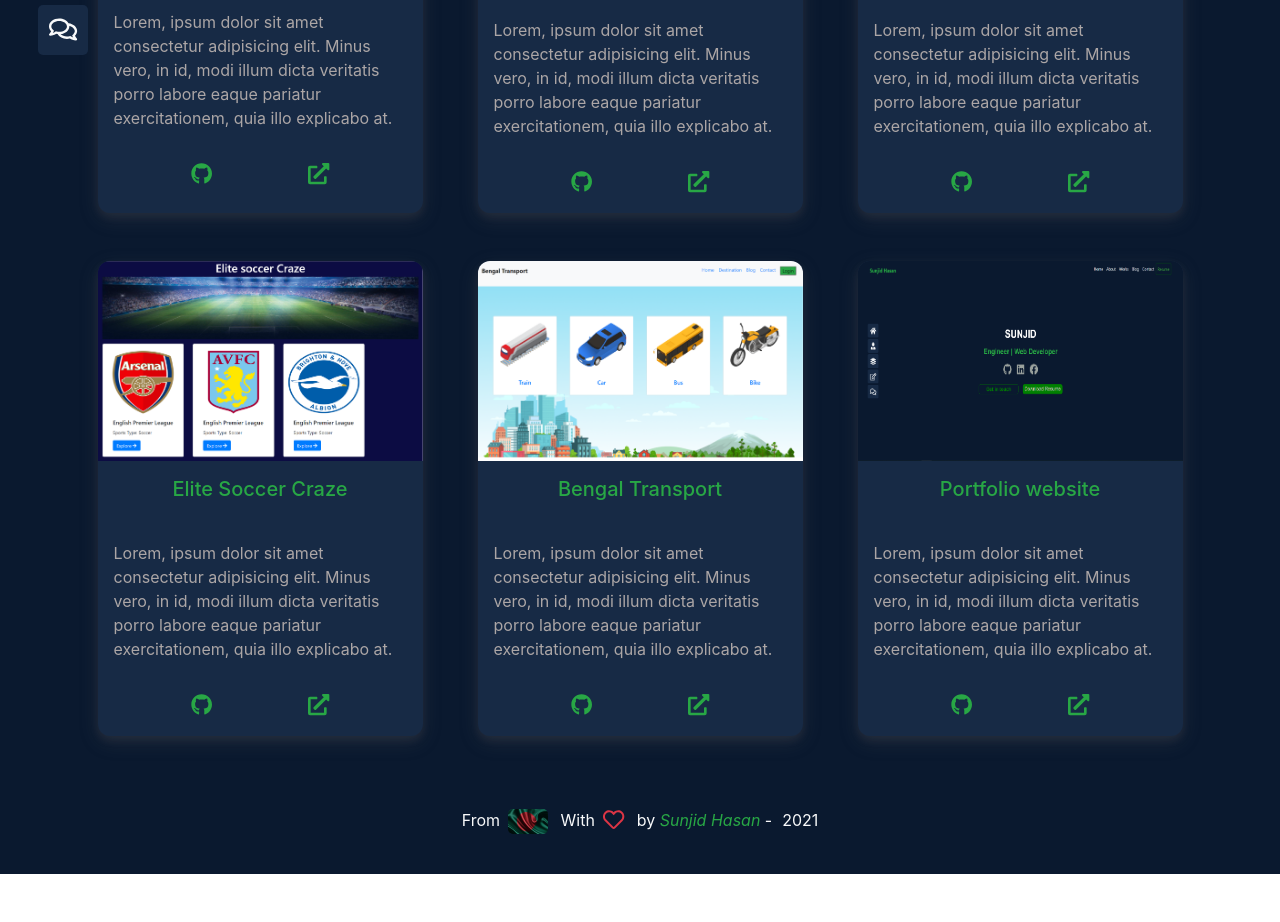
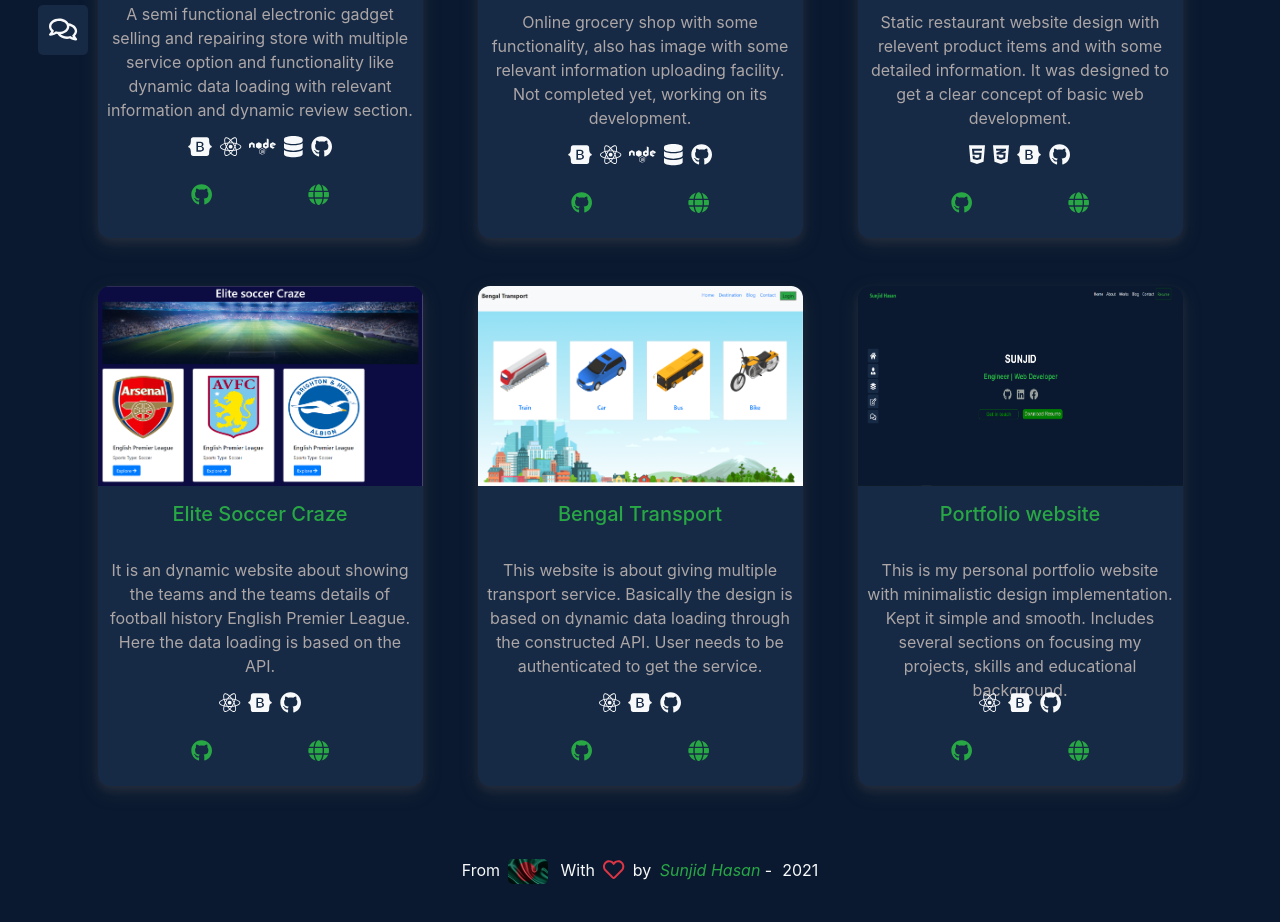
Before and after one commit to sunjid-git/sunjid-portfolio, a React (Create React App) app: page /works in a window 1280 px wide. Shown: the part 480-1402 px from the top of the page. Before the commit the page ends 1354 px from the top, so only its background shows below. Built offline with nearby package versions, Linux system fonts and the light colour scheme.

Commit message:
git is not working

```diff
--- a/src/Components/AboutMe/AboutMe.css
+++ b/src/Components/AboutMe/AboutMe.css
@@ -7,6 +7,7 @@
 }
 .textAbout{
     font-size: 20px;
+    color: rgb(213, 228, 230);
 }
 .aboutIcon{
     color: rgb(154, 161, 157);
--- a/src/Components/AboutMe/AboutMe.js
+++ b/src/Components/AboutMe/AboutMe.js
@@ -26,7 +26,7 @@ const AboutMe = () => {
                 </a>
             </div>
 
-            <p className="text-light textAbout">A self-taught software developer with a Bachelor's in  <br/> Computer Science and Engineering. Besides programming all day,  <br/> he has a passion for writing about himself in third person.</p>
+            <p className="textAbout">Hi, Glad to meet you... <br/> I am a self-taught front-end web developer with a Bachelor's <br/> in Computer Science and Engineering. I count myself as a continuous <br/> learner  and committed to developing myself with <br/>  trial, error and success in the way of my learning path... </p>
            </div>
 
             <div className=" d-flex justify-content-center">
--- a/src/Components/Contact/Contact.css
+++ b/src/Components/Contact/Contact.css
@@ -1,5 +1,5 @@
 .contact{
-    height: 100%;
+    height: 150%;
 }
 .sendMessage{
     background-color: #0A192F;
--- a/src/Components/FixedSideBar/FixedSideBar.js
+++ b/src/Components/FixedSideBar/FixedSideBar.js
@@ -1,7 +1,7 @@
 import React from 'react';
 import './FixedSideBar.css';
 import { FontAwesomeIcon } from '@fortawesome/react-fontawesome';
-import {faHome, faLayerGroup, faUserTie } from '@fortawesome/free-solid-svg-icons';
+import { faHome, faLayerGroup, faUserTie } from '@fortawesome/free-solid-svg-icons';
 import { faComments, faEdit } from '@fortawesome/free-regular-svg-icons';
 import { Link } from 'react-router-dom';
 const FixedSideBar = () => {
@@ -37,6 +37,9 @@ const FixedSideBar = () => {
                 <FontAwesomeIcon icon={faComments} className="sideIcon"/>
             </Link>
             </li>
+
+
+
         </ul>
     </div>
     );
--- a/src/Components/Shared/Footer/Footer.js
+++ b/src/Components/Shared/Footer/Footer.js
@@ -8,10 +8,10 @@ import { faHeart } from '@fortawesome/free-regular-svg-icons';
 
 const Footer = () => {
     return (
-        <div className="text-center background p-4">
+        <div className="text-center background p-4 footer">
             <p className="text-light">From<img className="bd ml-2 mr-2" src={bd} alt=""/> With
-            <FontAwesomeIcon icon={faHeart} className=" text-danger fa-lg ml-2 mr-2" /> by
-             <i className="text-success"> Sunjid Hasan</i> -
+            <FontAwesomeIcon icon={faHeart} className=" text-danger fa-lg ml-2 mr-1" /> by
+             <i className="text-success ml-1"> Sunjid Hasan</i> -
             <strong className="footerSpace"></strong>{(new Date()).getFullYear()}</p>
 
         </div>
--- a/src/Components/Works/Works.css
+++ b/src/Components/Works/Works.css
@@ -5,7 +5,7 @@
 }
 .projectCard{
     background-color: #172A45;
-    height: 475px;
+    height: 500px;
     width: 325px;
     border-radius:12px;
     color: rgb(172, 166, 166);
@@ -17,3 +17,7 @@
     transition: .5s ease-out;
     box-shadow: 0 4px 8px 0 rgba(117, 105, 105, 0.2), 0 6px 20px 0 rgba(124, 112, 112, 0.19);
 }
+
+.projectDesc{
+    height:125px;
+}
--- a/src/Components/Works/Works.js
+++ b/src/Components/Works/Works.js
@@ -8,8 +8,8 @@ import p5 from '../../images/p5.PNG';
 import p6 from '../../images/p6.PNG';
 
 import { FontAwesomeIcon } from '@fortawesome/react-fontawesome';
-import { faExternalLinkAlt } from '@fortawesome/free-solid-svg-icons';
-import { faGithub } from '@fortawesome/free-brands-svg-icons';
+import { faDatabase, faGlobe } from '@fortawesome/free-solid-svg-icons';
+import { faBootstrap, faCss3Alt, faGithub, faHtml5, faNode, faReact } from '@fortawesome/free-brands-svg-icons';
 
 const Works = () => {
     return (
@@ -23,13 +23,22 @@ const Works = () => {
                         <img className="serviceImg" src={p1} alt=""/>
                         <h5 className="text-center text-success pt-4">Bengal It Plus</h5>
 
-                        <p className="p-3">Lorem, ipsum dolor sit amet consectetur adipisicing elit. Minus vero, in id, modi illum dicta veritatis porro labore eaque pariatur exercitationem, quia illo explicabo at.</p>
+                        <p className="p-2 text-center projectDesc">A semi functional electronic gadget selling and repairing store with multiple service option and functionality like dynamic data loading with relevant information and
+                        dynamic review section.</p>
+
+                    <div className="text-center text-light pb-4">
+                    <FontAwesomeIcon icon={faBootstrap} className="ml-1 mr-1 fa-lg"/>
+                    <FontAwesomeIcon icon={faReact} className=" ml-1 mr-1 fa-lg"/>
+                    <FontAwesomeIcon icon={faNode} className="ml-1 mr-1 fa-lg"/>
+                    <FontAwesomeIcon icon={faDatabase} className="ml-1 mr-1 fa-lg"/>
+                    <FontAwesomeIcon icon={faGithub} className="ml-1 mr-1 fa-lg"/>
+                    </div>
 
                         <div className="text-center">
                         <a href="https://github.com/sunjid-git/bengal-it-plus" rel="noopener noreferrer" target="blank" ><FontAwesomeIcon icon={faGithub} className="text-success mr-5 fa-lg"/></a>
 
                         <a href="https://bengal-it-plus.web.app/" rel="noopener noreferrer" target="blank" >
-                        <FontAwesomeIcon icon={faExternalLinkAlt} className=" text-success ml-5 fa-lg"/></a>
+                        <FontAwesomeIcon icon={faGlobe} className=" text-success ml-5 fa-lg"/></a>
                         </div>
 
                     </div>
@@ -40,13 +49,21 @@ const Works = () => {
                         <img className="serviceImg" src={p2} alt=""/>
                         <h5 className="text-center text-success p-3">Bengal Shop</h5>
 
-                        <p className="p-3">Lorem, ipsum dolor sit amet consectetur adipisicing elit. Minus vero, in id, modi illum dicta veritatis porro labore eaque pariatur exercitationem, quia illo explicabo at.</p>
+                        <p className="p-2 text-center projectDesc">Online grocery shop with some functionality, also has image with some relevant information uploading facility. Not completed yet, working on its development.</p>
+
+                    <div className="text-center text-light pb-4">
+                    <FontAwesomeIcon icon={faBootstrap} className="ml-1 mr-1 fa-lg"/>
+                    <FontAwesomeIcon icon={faReact} className=" ml-1 mr-1 fa-lg"/>
+                    <FontAwesomeIcon icon={faNode} className="ml-1 mr-1 fa-lg"/>
+                    <FontAwesomeIcon icon={faDatabase} className="ml-1 mr-1 fa-lg"/>
+                    <FontAwesomeIcon icon={faGithub} className="ml-1 mr-1 fa-lg"/>
+                    </div>
 
                         <div className="text-center">
                         <a href="https://github.com/sunjid-git/bengal-shop-client" rel="noopener noreferrer" target="blank" ><FontAwesomeIcon icon={faGithub} className="text-success mr-5 fa-lg"/></a>
 
                         <a href="https://bengalshop-buy.web.app/home" rel="noopener noreferrer" target="blank" >
-                        <FontAwesomeIcon icon={faExternalLinkAlt} className=" text-success ml-5 fa-lg"/></a>
+                        <FontAwesomeIcon icon={faGlobe} className=" text-success ml-5 fa-lg"/></a>
                         </div>
 
                     </div>
@@ -57,13 +74,20 @@ const Works = () => {
                         <img className="serviceImg" src={p3} alt=""/>
                         <h5 className="text-center text-success p-3">Hotel Adriano</h5>
 
-                        <p className="p-3">Lorem, ipsum dolor sit amet consectetur adipisicing elit. Minus vero, in id, modi illum dicta veritatis porro labore eaque pariatur exercitationem, quia illo explicabo at.</p>
+                        <p className="p-2 text-center projectDesc">Static restaurant website design with relevent product items and with some detailed information. It was designed to get a clear concept of basic web development.</p>
+
+                    <div className="text-center text-light pb-4">
+                    <FontAwesomeIcon icon={faHtml5} className="ml-1 mr-1 fa-lg"/>
+                    <FontAwesomeIcon icon={faCss3Alt} className="ml-1 mr-1 fa-lg"/>
+                    <FontAwesomeIcon icon={faBootstrap} className="ml-1 mr-1 fa-lg"/>
+                    <FontAwesomeIcon icon={faGithub} className="ml-1 mr-1 fa-lg"/>
+                    </div>
 
                          <div className="text-center">
                         <a href="https://github.com/sunjid-git/Hotel-Adriano-Porco-Rosso/" rel="noopener noreferrer" target="blank" ><FontAwesomeIcon icon={faGithub} className="text-success mr-5 fa-lg"/></a>
 
                         <a href="https://sunjid-git.github.io/Hotel-Adriano-Porco-Rosso/" rel="noopener noreferrer" target="blank" >
-                        <FontAwesomeIcon icon={faExternalLinkAlt} className=" text-success ml-5 fa-lg"/></a>
+                        <FontAwesomeIcon icon={faGlobe} className=" text-success ml-5 fa-lg"/></a>
                         </div>
 
                     </div>
@@ -77,13 +101,19 @@ const Works = () => {
                         <img className="serviceImg" src={p4} alt=""/>
                         <h5 className="text-center text-success p-3">Elite Soccer Craze</h5>
 
-                        <p className="p-3">Lorem, ipsum dolor sit amet consectetur adipisicing elit. Minus vero, in id, modi illum dicta veritatis porro labore eaque pariatur exercitationem, quia illo explicabo at.</p>
+                        <p className="p-2 text-center projectDesc">It is an dynamic website about showing the teams and the teams details of football history English Premier League. Here the data loading is based on the API.</p>
+
+                    <div className="text-center text-light pb-4">
+                    <FontAwesomeIcon icon={faReact} className=" ml-1 mr-1 fa-lg"/>
+                    <FontAwesomeIcon icon={faBootstrap} className="ml-1 mr-1 fa-lg"/>
+                    <FontAwesomeIcon icon={faGithub} className="ml-1 mr-1 fa-lg"/>
+                    </div>
 
                         <div className="text-center">
                         <a href="https://github.com/sunjid-git/elite-soccer-craze" rel="noopener noreferrer" target="blank" ><FontAwesomeIcon icon={faGithub} className="text-success mr-5 fa-lg"/></a>
 
                         <a href="https://youthful-hawking-c6635a.netlify.app/" rel="noopener noreferrer" target="blank" >
-                        <FontAwesomeIcon icon={faExternalLinkAlt} className=" text-success ml-5 fa-lg"/></a>
+                        <FontAwesomeIcon icon={faGlobe} className=" text-success ml-5 fa-lg"/></a>
                         </div>
 
                     </div>
@@ -94,33 +124,45 @@ const Works = () => {
                         <img className="serviceImg" src={p5} alt=""/>
                         <h5 className="text-center text-success p-3">Bengal Transport</h5>
 
-                        <p className="p-3">Lorem, ipsum dolor sit amet consectetur adipisicing elit. Minus vero, in id, modi illum dicta veritatis porro labore eaque pariatur exercitationem, quia illo explicabo at.</p>
+                        <p className="p-2 text-center projectDesc">This website is about giving multiple transport service. Basically the design is based on dynamic data loading through the constructed API. User needs to be authenticated to get the service.</p>
+
+                        <div className="text-center text-light pb-4">
+                    <FontAwesomeIcon icon={faReact} className=" ml-1 mr-1 fa-lg"/>
+                    <FontAwesomeIcon icon={faBootstrap} className="ml-1 mr-1 fa-lg"/>
+                    <FontAwesomeIcon icon={faGithub} className="ml-1 mr-1 fa-lg"/>
+                    </div>
 
                         <div className="text-center">
                         <a href="https://github.com/sunjid-git/bengal-transport" rel="noopener noreferrer" target="blank" ><FontAwesomeIcon icon={faGithub} className="text-success mr-5 fa-lg"/></a>
 
                         <a href="https://keen-lewin-28a3ed.netlify.app/" rel="noopener noreferrer" target="blank" >
-                        <FontAwesomeIcon icon={faExternalLinkAlt} className=" text-success ml-5 fa-lg"/></a>
+                        <FontAwesomeIcon icon={faGlobe} className=" text-success ml-5 fa-lg"/></a>
                         </div>
 
                     </div>
                 </div>
 
                 <div className="col-md-4 d-flex justify-content-center">
-                    <div className="projectCard mb-5">
-                        <img className="serviceImg" src={p6} alt=""/>
-                        <h5 className="text-center text-success p-3">Portfolio website</h5>
+                <div className="projectCard mb-5">
+                    <img className="serviceImg" src={p6} alt=""/>
+                    <h5 className="text-center text-success p-3">Portfolio website</h5>
 
-                        <p className="p-3">Lorem, ipsum dolor sit amet consectetur adipisicing elit. Minus vero, in id, modi illum dicta veritatis porro labore eaque pariatur exercitationem, quia illo explicabo at.</p>
+                    <p className="p-2 text-center projectDesc">This is my personal portfolio website with minimalistic design implementation. Kept it simple and smooth. Includes several sections on focusing my projects, skills and educational background. </p>
 
-                         <div className="text-center">
-                        <a href="https://github.com/sunjid-git/Portfolio" rel="noopener noreferrer" target="blank" ><FontAwesomeIcon icon={faGithub} className="text-success mr-5 fa-lg"/></a>
+                    <div className="text-center text-light pb-4">
+                    <FontAwesomeIcon icon={faReact} className=" ml-1 mr-1 fa-lg"/>
+                    <FontAwesomeIcon icon={faBootstrap} className="ml-1 mr-1 fa-lg"/>
+                    <FontAwesomeIcon icon={faGithub} className="ml-1 mr-1 fa-lg"/>
+                    </div>
 
-                        <a href="https://sunjid-git.github.io/Portfolio/" rel="noopener noreferrer" target="blank" >
-                        <FontAwesomeIcon icon={faExternalLinkAlt} className=" text-success ml-5 fa-lg"/></a>
-                        </div>
+                    <div className="text-center">
+                    <a href="https://sunjid-hasan.web.app/" rel="noopener noreferrer" target="blank" ><FontAwesomeIcon icon={faGithub} className="text-success mr-5 fa-lg"/></a>
 
+                    <a href="https://github.com/sunjid-git/sunjid-portfolio-website" rel="noopener noreferrer" target="blank" >
+                    <FontAwesomeIcon icon={faGlobe} className=" text-success ml-5 fa-lg"/></a>
                     </div>
+
+                </div>
                 </div>
             </div>
         </div>
```
Also changed, not shown: src/Components/Contact/Contact.js (+14 -4 lines), src/Components/ContactMe/ContactMe.js (+10 -21 lines), src/Components/Shared/Header/Header.js (+13 -5 lines), firebase.json (added), src/Components/Shared/Footer/Footer.css (line endings or trailing spaces), 1 other file (tests, documents, lock files or other folders).
